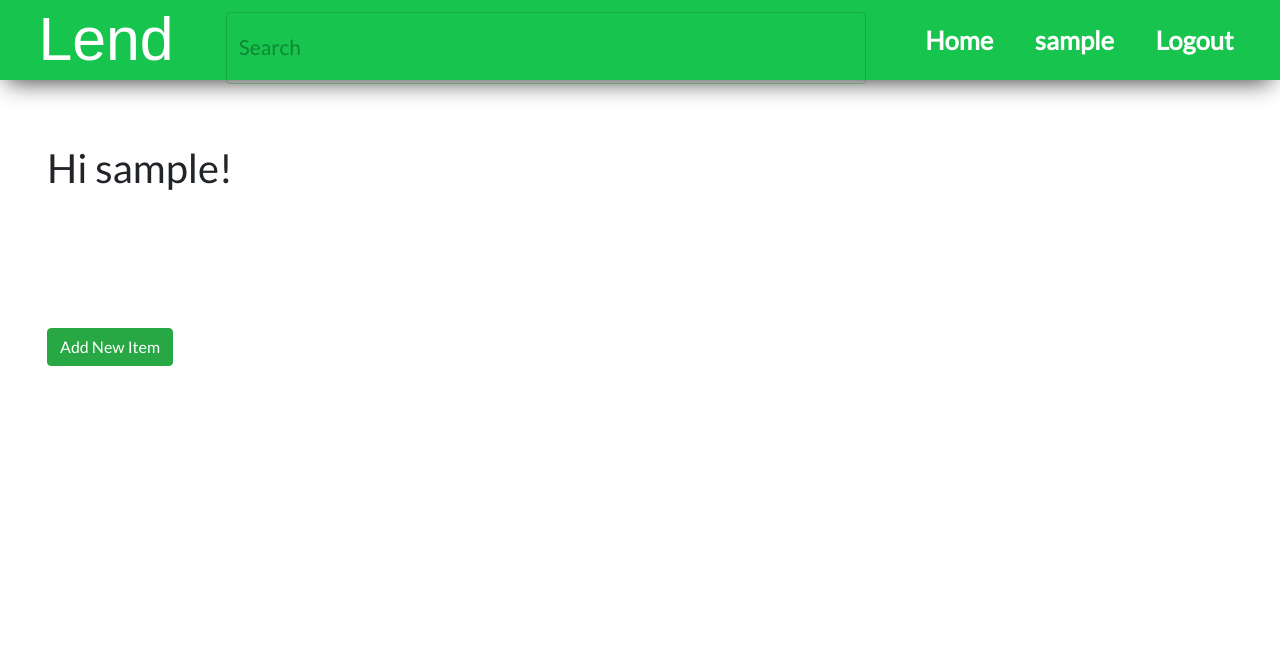
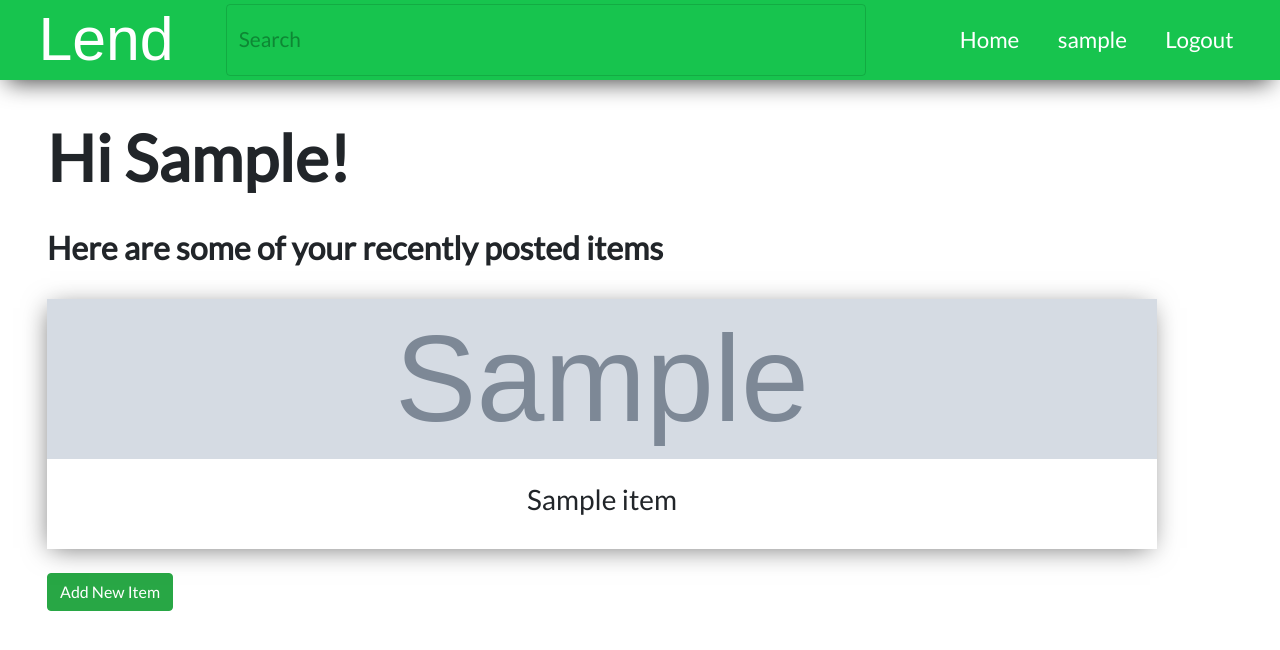
Before and after one commit to Senior-Design-Lend/lend, a Django app: page /home/ in a window 1280 px wide. Shown: the top 650 px of the page. Run offline with Django 3.2, Linux system fonts and the light colour scheme; a user stored in the database is signed in; tables that the repository leaves empty hold one stand-in row (values such as "Sample post"); grey boxes marked "Sample" are stand-in pictures; some libraries are stand-ins or nearby versions; some web fonts are replaced.

Commit message:
finished first part of feed

```diff
--- a/home/views.py
+++ b/home/views.py
@@ -11,7 +11,8 @@ class homeView(TemplateView):
     def get_context_data(self, **kwargs):
         context = super().get_context_data(**kwargs)
         context['items'] = self.getItems()
-        context['userItems'] = self.getUserItems()
+        if self.request.user.is_authenticated:
+            context['userItems'] = self.getUserItems()
         context['catSize'] = 5
         return context
 
--- a/static/css/base.css
+++ b/static/css/base.css
@@ -23,8 +23,7 @@ body
 .nav-item
 {
     font-family: 'Lato', sans-serif;
-    font-weight: bold;
-    font-size: 1.6em;
+    font-size: 1.4em;
     margin-left: 1em;
 }
 
@@ -36,7 +35,6 @@ body
 #mainSearch
 {
     width: 40em;
-    margin-top: 1em;
     height: 4.5em;
     background-color: rgba(0,0,0,0);
     border-color: rgba(14, 135, 52, 0.4);
@@ -95,5 +93,5 @@ body
 
 .container
 {
-    margin: 4em 2em 4em 2em;
+    margin: 2.5em 2em 4em 2em;
 }
--- a/static/css/home/feed.css
+++ b/static/css/home/feed.css
@@ -5,8 +5,23 @@
     text-align: center;
 }
 
+.thumbnail
+{
+    box-shadow: -2px 4px 25px -5px rgba(0,0,0,0.57);
+}
+
 .thumbnail > img
 {
-    width: 100;
+    width: 100%;
     height: 10em;
 }
+
+h1, h2
+{
+    font-weight: bold;
+}
+
+h1
+{
+    font-size: 4em;
+}
--- a/static/css/welcome.css
+++ b/static/css/welcome.css
@@ -79,8 +79,3 @@
 {
     font-size: 1.25em;
 }
-
-#mainSearch
-{
-    margin-top: 1em;
-}
--- a/templates/home/index.html
+++ b/templates/home/index.html
@@ -10,7 +10,7 @@
 {% if user.is_authenticated %}
 <div class="container">
   <div class="greeting">
-    <h1>Hi {{ user }}!</h1>
+    <h1>Hi {{ user.first_name }}!</h1>
   </div><br>
 
   {% if userItems|length < 1%}
@@ -18,13 +18,15 @@
     <h3>It seems like you haven't posted an items up. Why don't add one?</h3> <a class="btn btn-success" href="{% url 'items:create' %}">Add Item</a>
   </div>
   {% else %}
+  <h2>Here are some of your recently posted items</h2><br>
   <div class="allItemsList">
     <div class="row">
+      {% if userItems|length > 5%}
       <div class="col-sm">
         <div class="thumbnail">
           <img src="{{ items.1.picture.url }}">
           <div class="caption">
-            <h2>{{ items.1 }}</h2>
+            <h3>{{ items.1 }}</h3>
           </div>
         </div>
       </div>
@@ -32,7 +34,7 @@
         <div class="thumbnail">
           <img src="{{ items.2.picture.url }}">
           <div class="caption">
-            <h2>{{ items.2 }}</h2>
+            <h3>{{ items.2 }}</h3>
           </div>
         </div>
       </div>
@@ -40,7 +42,7 @@
         <div class="thumbnail">
           <img src="{{ items.3.picture.url }}">
           <div class="caption">
-            <h2>{{ items.3 }}</h2>
+            <h3>{{ items.3 }}</h3>
           </div>
         </div>
       </div>
@@ -48,7 +50,7 @@
         <div class="thumbnail">
           <img src="{{ items.4.picture.url }}">
           <div class="caption">
-            <h2>{{ items.4 }}</h2>
+            <h3>{{ items.4 }}</h3>
           </div>
         </div>
       </div>
@@ -56,10 +58,22 @@
         <div class="thumbnail">
           <img src="{{ items.5.picture.url }}">
           <div class="caption">
-            <h2>{{ items.5 }}</h2>
+            <h3>{{ items.5 }}</h3>
           </div>
         </div>
       </div>
+      {% else %}
+      {% for item in items %}
+         <div class="col-sm">
+          <div class="thumbnail">
+            <img src="{{ item.picture.url }}">
+            <div class="caption">
+              <h3>{{ item }}</h3>
+            </div>
+          </div>
+        </div>
+      {% endfor %}
+      {% endif %}
     </div><br>
     <a class="btn btn-success" href="{% url 'items:create' %}">Add New Item</a>
   </div>
```
Also changed, not shown: media/item_image/first_map.png (added).
